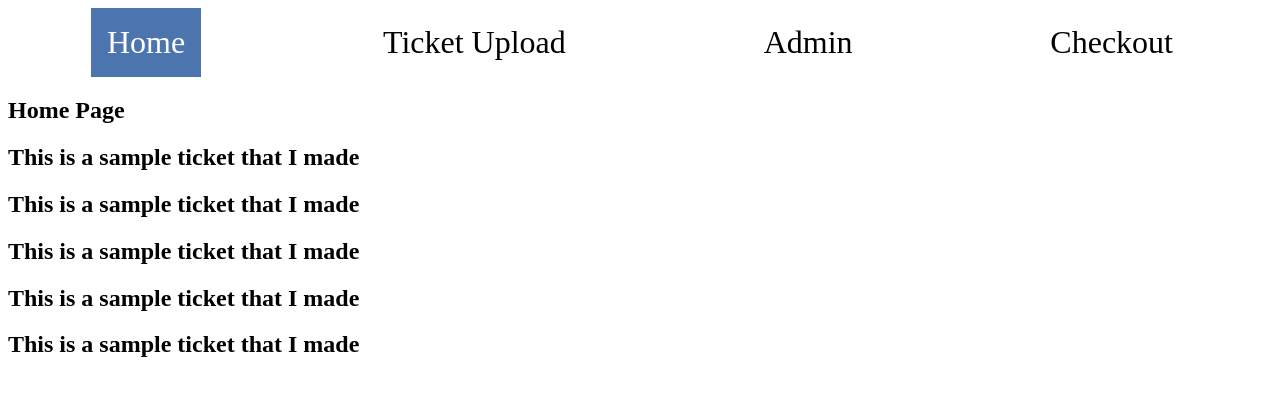
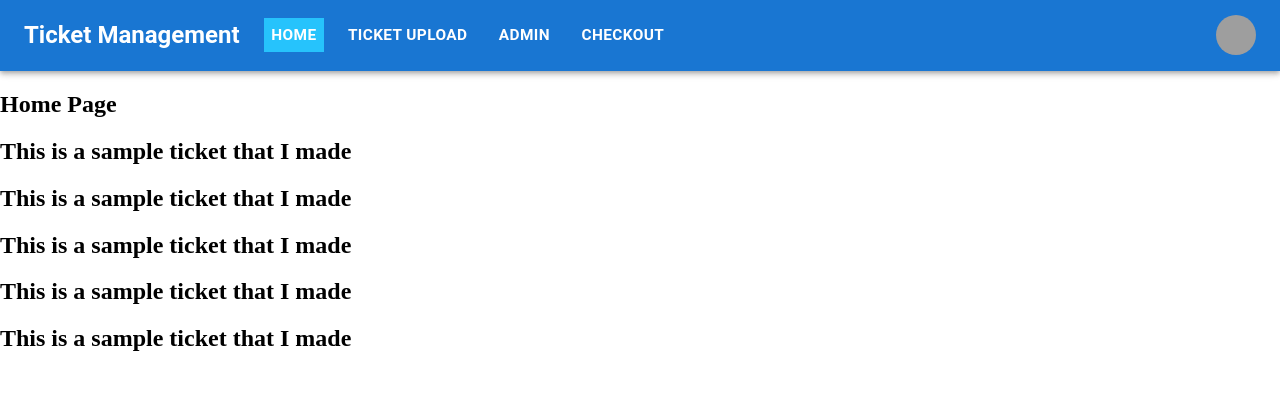
Before and after one commit to CS-4990-W24/Ticket-Management, a React (Vite) app in the folder app/: page / in a window 1280 px wide. Shown: the top 396 px of the page. Built offline with nearby package versions, Linux system fonts and the light colour scheme; grey boxes are pictures that could not be loaded.

Commit message:
feat: navbar and MUI install

```diff
--- a/app/package.json
+++ b/app/package.json
@@ -10,6 +10,10 @@
         "preview": "vite preview"
     },
     "dependencies": {
+        "@emotion/react": "^11.11.3",
+        "@emotion/styled": "^11.11.0",
+        "@mui/icons-material": "^5.15.3",
+        "@mui/material": "^5.15.3",
         "react": "^18.2.0",
         "react-dom": "^18.2.0",
         "react-router-dom": "^6.21.1"
--- a/app/src/components/Navbar.jsx
+++ b/app/src/components/Navbar.jsx
@@ -1,18 +1,186 @@
 import { NavLink } from "react-router-dom";
 import "@/styles/navbar.css";
+import MenuIcon from "@mui/icons-material/Menu";
+import {
+    AppBar,
+    Container,
+    Toolbar,
+    Typography,
+    Box,
+    IconButton,
+    MenuItem,
+    Menu,
+    Button,
+    Tooltip,
+    Avatar,
+} from "@mui/material";
+import { useState } from "react";
+
+const pages = [
+    <NavLink to="/"> Home</NavLink>,
+    <NavLink to="/upload"> Ticket Upload</NavLink>,
+    <NavLink to="/admin"> Admin</NavLink>,
+    <NavLink to="/checkout"> Checkout</NavLink>
+];
+const settings = ["Account", "Logout"];
 
 function Navbar() {
+    const [anchorElNav, setAnchorElNav] = useState(null);
+    const [anchorElUser, setAnchorElUser] = useState(null);
+
+    const handleOpenNavMenu = (event) => {
+        setAnchorElNav(event.currentTarget);
+    };
+    const handleOpenUserMenu = (event) => {
+        setAnchorElUser(event.currentTarget);
+    };
+
+    const handleCloseNavMenu = () => {
+        setAnchorElNav(null);
+    };
+
+    const handleCloseUserMenu = () => {
+        setAnchorElUser(null);
+    };
+
     return (
-        <nav>
-            <NavLink to="/"> Home</NavLink>
-            <br />
-            <NavLink to="/upload"> Ticket Upload</NavLink>
-            <br />
-            <NavLink to="/admin"> Admin</NavLink>
-            <br />
-            <NavLink to="/checkout"> Checkout</NavLink>
-        </nav>
+        <AppBar position="static">
+            <Container maxWidth="xl">
+                <Toolbar disableGutters>
+                    <Typography
+                        variant="h5"
+                        noWrap
+                        sx={{
+                            mr: 2,
+                            display: { xs: "none", md: "flex" },
+                            fontWeight: 700,
+                            color: "inherit",
+                            textDecoration: "none",
+                        }}
+                    >
+                        Ticket Management
+                    </Typography>
+
+                    <Box
+                        sx={{
+                            flexGrow: 1,
+                            display: { xs: "flex", md: "none" },
+                        }}
+                    >
+                        <IconButton
+                            size="large"
+                            aria-label="account of current user"
+                            aria-controls="menu-appbar"
+                            aria-haspopup="true"
+                            onClick={handleOpenNavMenu}
+                            color="inherit"
+                        >
+                            <MenuIcon />
+                        </IconButton>
+                        <Menu
+                            id="menu-appbar"
+                            anchorEl={anchorElNav}
+                            anchorOrigin={{
+                                vertical: "bottom",
+                                horizontal: "left",
+                            }}
+                            keepMounted
+                            transformOrigin={{
+                                vertical: "top",
+                                horizontal: "left",
+                            }}
+                            open={Boolean(anchorElNav)}
+                            onClose={handleCloseNavMenu}
+                            sx={{
+                                display: { xs: "block", md: "none" },
+                            }}
+                        >
+                            {pages.map((page, index) => (
+                                <MenuItem
+                                    key={index}
+                                    onClick={handleCloseNavMenu}
+                                >
+                                    {page}
+                                </MenuItem>
+                            ))}
+                        </Menu>
+                    </Box>
+                    <Typography
+                        variant="h5"
+                        noWrap
+                        sx={{
+                            mr: 2,
+                            display: { xs: "flex", md: "none" },
+                            flexGrow: 1,
+                            fontFamily: "monospace",
+                            fontWeight: 700,
+                            letterSpacing: ".3rem",
+                            color: "inherit",
+                            textDecoration: "none",
+                        }}
+                    >
+                        Ticket Management
+                    </Typography>
+                    <Box
+                        sx={{
+                            flexGrow: 1,
+                            display: { xs: "none", md: "flex" },
+                        }}
+                    >
+                        {pages.map((page, index) => (
+                            <Button
+                                key={page}
+                                onClick={handleCloseNavMenu}
+                                sx={{ my: 2, color: "white", display: "block" }}
+                            >
+                                {page}
+                            </Button>
+                        ))}
+                    </Box>
+
+                    <Box sx={{ flexGrow: 0 }}>
+                        <Tooltip title="Open settings">
+                            <IconButton
+                                onClick={handleOpenUserMenu}
+                                sx={{ p: 0 }}
+                            >
+                                <Avatar
+                                    alt="Guest"
+                                    src="/static/images/avatar/2.jpg"
+                                />
+                            </IconButton>
+                        </Tooltip>
+                        <Menu
+                            sx={{ mt: "45px" }}
+                            id="menu-appbar"
+                            anchorEl={anchorElUser}
+                            anchorOrigin={{
+                                vertical: "top",
+                                horizontal: "right",
+                            }}
+                            keepMounted
+                            transformOrigin={{
+                                vertical: "top",
+                                horizontal: "right",
+                            }}
+                            open={Boolean(anchorElUser)}
+                            onClose={handleCloseUserMenu}
+                        >
+                            {settings.map((setting) => (
+                                <MenuItem
+                                    key={setting}
+                                    onClick={handleCloseUserMenu}
+                                >
+                                    <Typography textAlign="center">
+                                        {setting}
+                                    </Typography>
+                                </MenuItem>
+                            ))}
+                        </Menu>
+                    </Box>
+                </Toolbar>
+            </Container>
+        </AppBar>
     );
 }
-
 export default Navbar;
--- a/app/src/styles/navbar.css
+++ b/app/src/styles/navbar.css
@@ -1,16 +1,17 @@
-nav {
-    display: flex;
-    justify-content: space-evenly;
-    font-size: 2em;
+body {
+    margin: 0;
+    padding: 0;
 }
 
-nav a.active {
-    background-color: #4c75af;
+a.active {
+    background-color: #26c3fc;
     color: white;
 }
 
-nav a {
+a {
     text-decoration: none;
-    color: black;
+    color: white;
     padding: 0.5em;
+    font-weight: 700;
+    font-size: 1.1em;
 }
```
